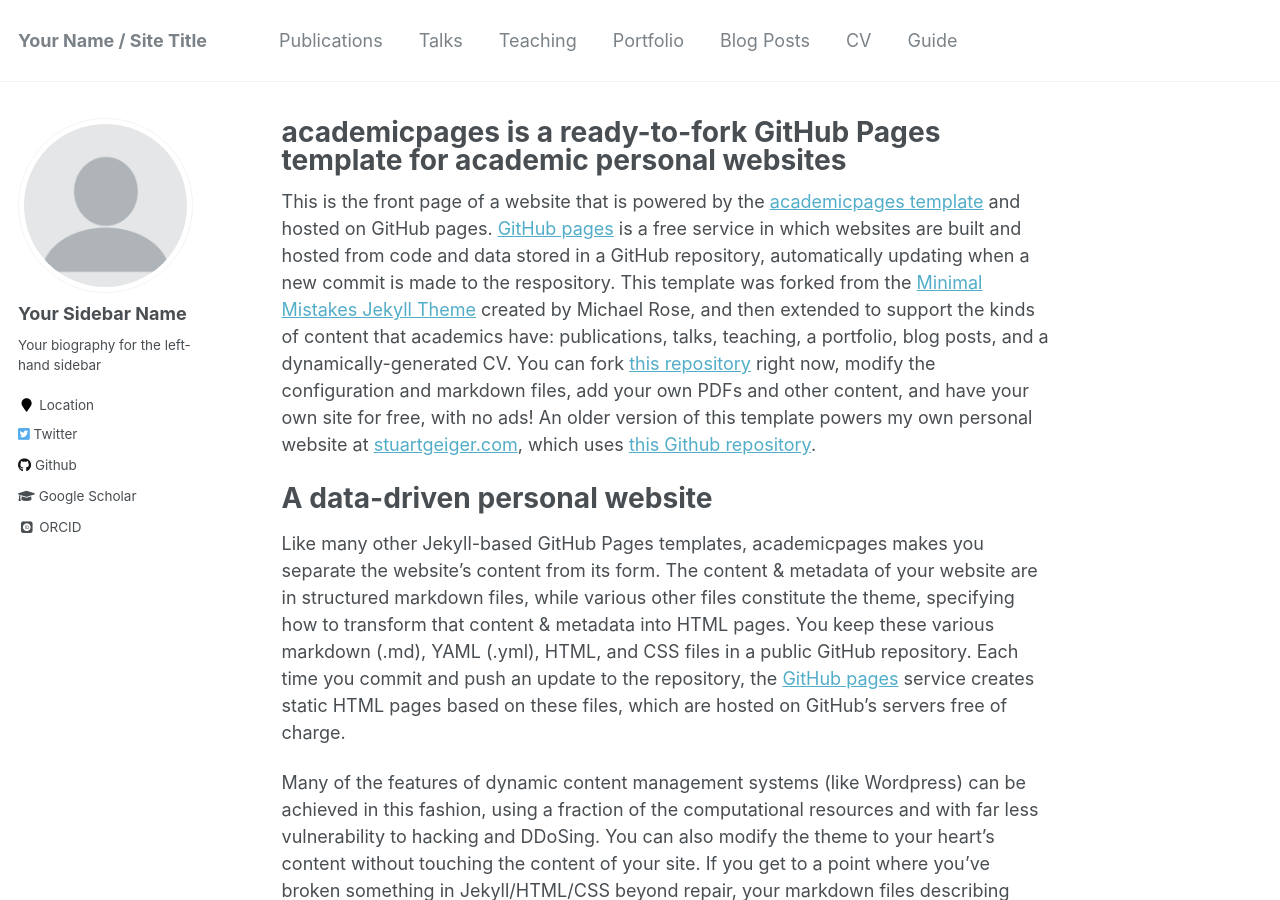
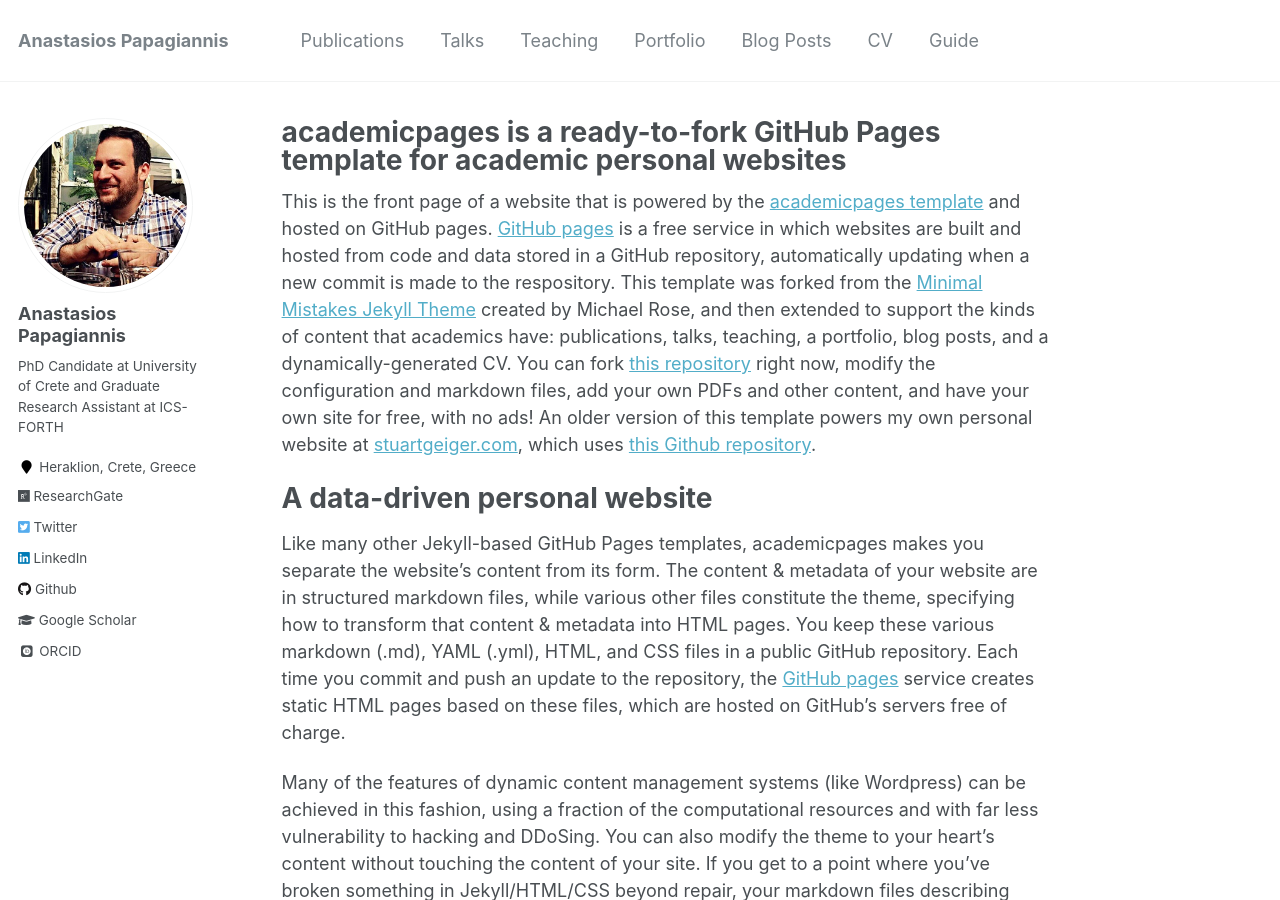
Before and after one commit to tpapagian/tpapagian.github.io, a Jekyll site: the page built from _pages/about.md, in a window 1280 px wide and 900 px high. Built offline with Jekyll 4.4.1, drawn with Linux system fonts in a browser that asks for light colours; some web fonts are replaced; some of the changed text lies outside the part shown.

Commit message:
Starting my new site

```diff
--- a/_config.yml
+++ b/_config.yml
@@ -7,13 +7,13 @@
 
 # Site Settings
 locale                   : "en-US"
-title                    : "Your Name / Site Title"
+title                    : "Anastasios Papagiannis"
 title_separator          : "-"
-name                     : &name "Your Name"
-description              : &description "personal description"
-url                      : https://academicpages.github.io # the base hostname & protocol for your site e.g. "https://mmistakes.github.io"
+name                     : &name "Anastasios Papagiannis"
+description              : &description "PhD Candidate at University of Crete"
+url                      : https://tpapagian.github.io # the base hostname & protocol for your site e.g. "https://mmistakes.github.io"
 baseurl                  : "" # the subpath of your site, e.g. "/blog"
-repository               : "academicpages/academicpages.github.io"
+repository               : "tpapagian/tpapagians.github.io"
 teaser                   :  # filename of teaser fallback teaser image placed in /images/, .e.g. "500x300.png"
 breadcrumbs              : false # true, false (default)
 words_per_minute         : 160
@@ -80,14 +80,14 @@ analytics:
 
 # Site Author
 author:
-  name             : "Your Sidebar Name"
-  avatar           : "profile.png"
-  bio              : "Your biography for the left-hand sidebar"
-  location         : "Location"
+  name             : "Anastasios Papagiannis"
+  avatar           : "pic1.jpg"
+  bio              : "PhD Candidate at University of Crete and Graduate Research Assistant at ICS-FORTH"
+  location         : "Heraklion, Crete, Greece"
   employer         :
-  googlescholar    : "http://yourfullgooglescholarurl.com"
+  googlescholar    : "https://scholar.google.com/citations?user=zf1LmOwAAAAJ"
   email            :
-  researchgate     :  # example: "https://www.researchgate.net/profile/yourprofile"
+  researchgate     : "https://www.researchgate.net/profile/Anastasios_Papagiannis"
   uri              :
   bitbucket        :
   codepen          :
@@ -95,13 +95,13 @@ author:
   flickr           :
   facebook         :
   foursquare       :
-  github           : "academicpages"
+  github           : "tpapagian"
   google_plus      :
   keybase          :
   instagram        :
   lastfm           :
-  linkedin         :
-  orcid            : "http://orcid.org/yourorcidurl"
+  linkedin         : "https://www.linkedin.com/in/anastasios-papagiannis-56731826"
+  orcid            : "https://orcid.org/0000-0003-1568-9157"
   pinterest        :
   soundcloud       :
   stackoverflow    : # http://stackoverflow.com/users/123456/username
```
Also changed, not shown: images/pic1.jpg (added).
